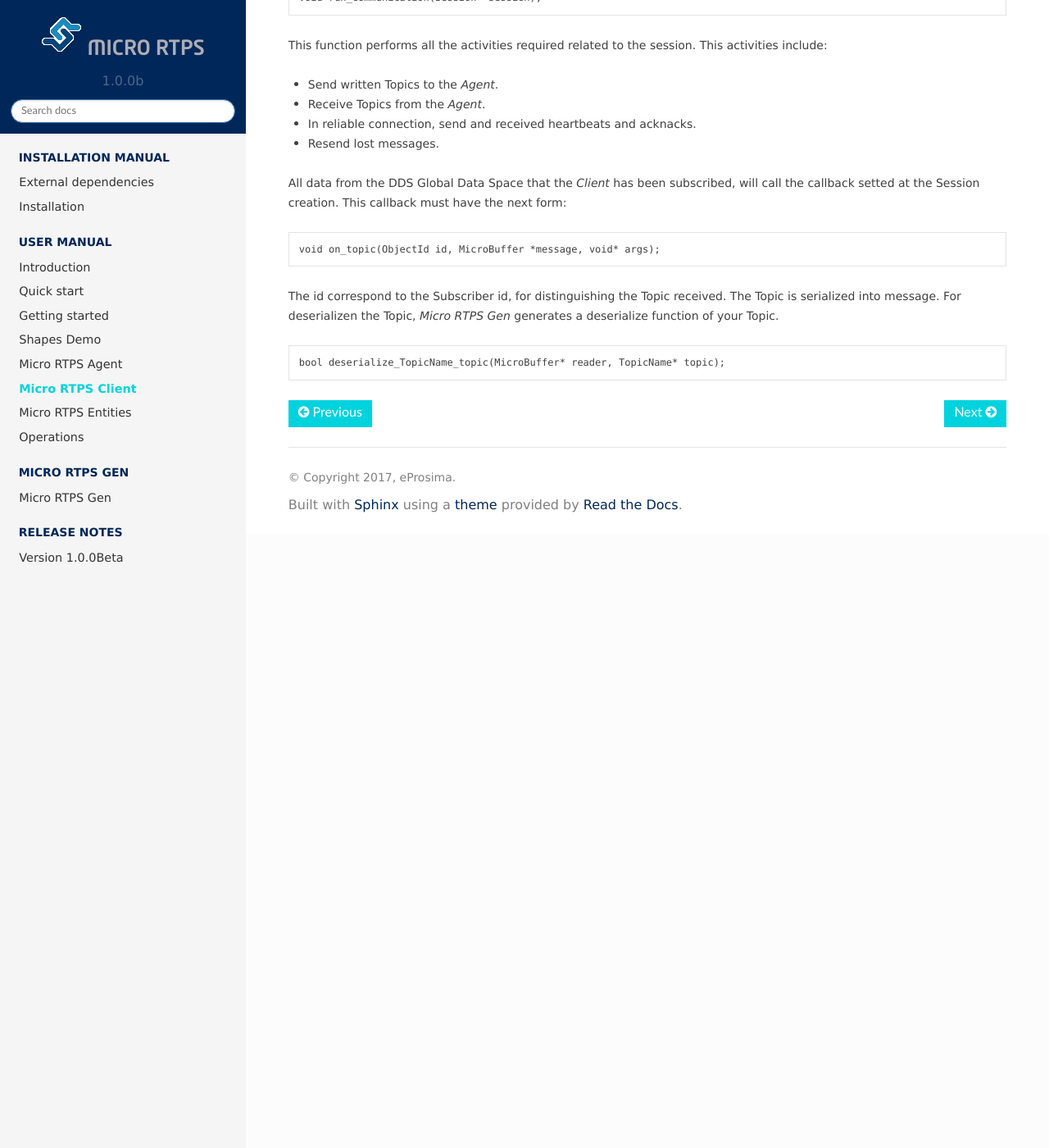
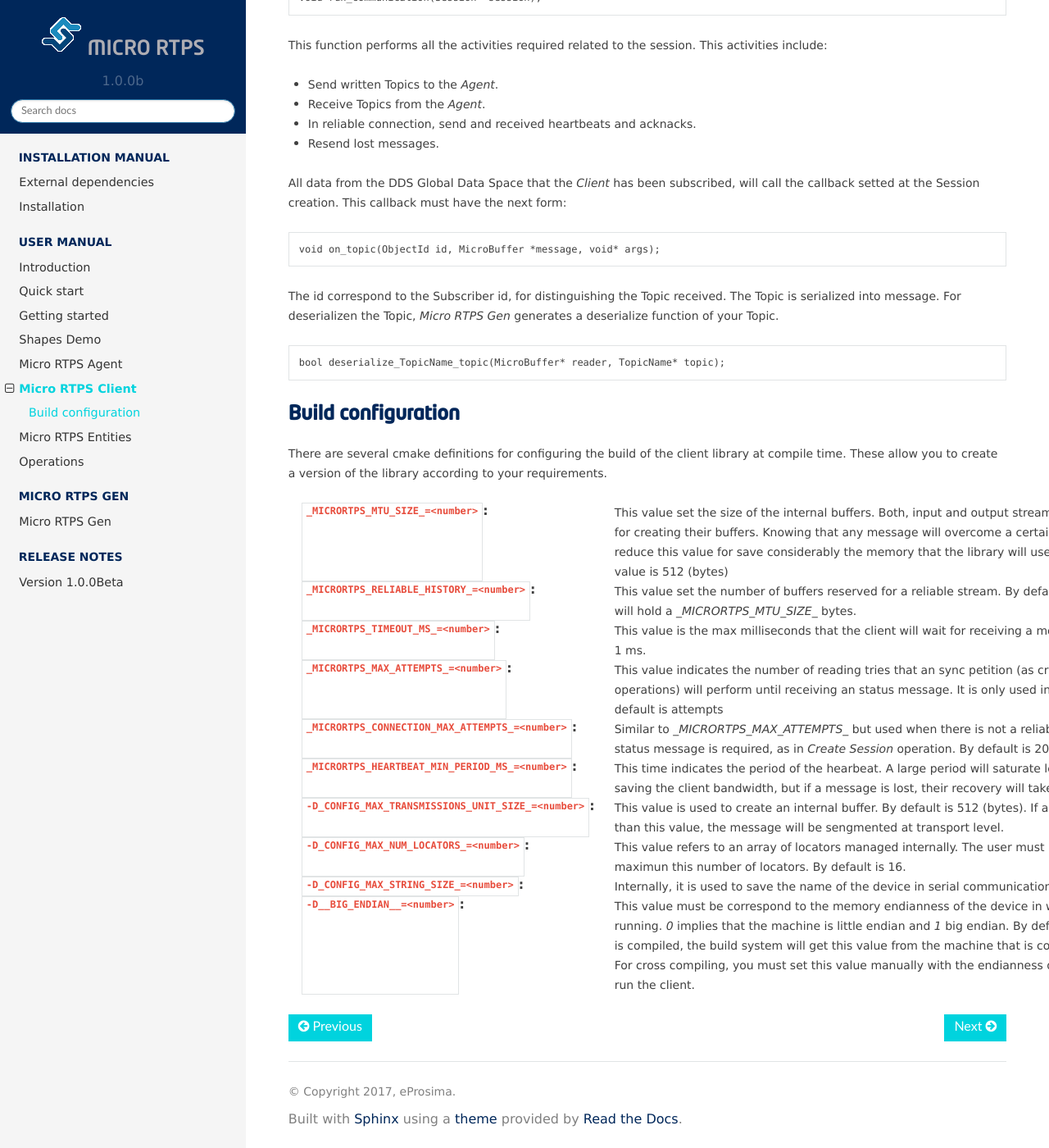
Before and after one commit to eProsima/Micro-XRCE-DDS-docs, a Sphinx documentation site: the page built from docs/client.rst, in a window 1280 px wide and 1400 px high, scrolled down 1644 px. Shown: the whole window at 82% size. Built offline with Sphinx 7.4.7 and the Read the Docs theme 2.0.0, drawn with Linux system fonts in a browser that asks for light colours; before the commit the page ends 2295 px from its top, so only the background shows below that.

Commit message:
Refs #2884. Updated client doc.
Refs #2884. Change design format

Changes for accepting merge request.

```diff
--- a/docs/client.rst
+++ b/docs/client.rst
@@ -102,3 +102,54 @@ For deserializen the Topic, *Micro RTPS Gen* generates a deserialize function of
 .. code-block:: c
 
     bool deserialize_TopicName_topic(MicroBuffer* reader, TopicName* topic);
+
+Build configuration
+-------------------
+There are several cmake definitions for configuring the build of the client library at compile time.
+These allow you to create a version of the library according to your requirements.
+
+:``_MICRORTPS_MTU_SIZE_=<number>``:
+    This value set the size of the internal buffers.
+    Both, input and output streams, will use this value for creating their buffers.
+    Knowing that any message will overcome a certain size, you can reduce this value for save considerably the memory that the library will use.
+    By default, this value is 512 (bytes)
+
+:``_MICRORTPS_RELIABLE_HISTORY_=<number>``:
+    This value set the number of buffers reserved for a reliable stream.
+    By default is 16.
+    Each buffer will hold a `_MICRORTPS_MTU_SIZE_` bytes.
+
+:``_MICRORTPS_TIMEOUT_MS_=<number>``:
+    This value is the max milliseconds that the client will wait for receiving a message.
+    By default is 1 ms.
+
+:``_MICRORTPS_MAX_ATTEMPTS_=<number>``:
+    This value indicates the number of reading tries that an sync petition (as create or delete operations) will perform until receiving an status message.
+    It is only used in reliable streams. By default is attempts
+
+:``_MICRORTPS_CONNECTION_MAX_ATTEMPTS_=<number>``:
+    Similar to `_MICRORTPS_MAX_ATTEMPTS_` but used when there is not a reliable stream and a status message is required, as in *Create Session* operation.
+    By default is 20 attemps.
+
+:``_MICRORTPS_HEARTBEAT_MIN_PERIOD_MS_=<number>``:
+    This time indicates the period of the hearbeat.
+    A large period will saturate less the network, saving the client bandwidth, but if a message is lost, their recovery will take more time.
+
+:``-D_CONFIG_MAX_TRANSMISSIONS_UNIT_SIZE_=<number>``:
+    This value is used to create an internal buffer. By default is 512 (bytes).
+    If a message is higher than this value, the message will be sengmented at transport level.
+
+:``-D_CONFIG_MAX_NUM_LOCATORS_=<number>``:
+    This value refers to an array of locators managed internally.
+    The user must be defined as maximun this number of locators.
+    By default is 16.
+
+:``-D_CONFIG_MAX_STRING_SIZE_=<number>``:
+    Internally, it is used to save the name of the device in serial communication.
+    By default is 255.
+
+:``-D__BIG_ENDIAN__=<number>``:
+    This value must be correspond to the memory endianness of the device in which the client is running.
+    `0` implies that the machine is little endian and `1` big endian.
+    By default, when the client is compiled, the build system will get this value from the machine that is compiling the library.
+    For cross compiling, you must set this value manually with the endianness of the device that run the client.
--- a/docs/installation.rst
+++ b/docs/installation.rst
@@ -70,6 +70,8 @@ On Windows first select the Visual Studio version: ::
     > cmake --build . --target install
 
 If you want to install our *Micro RTPS Client* examples you can add ``-DEPROSIMA_BUILD_EXAMPLES=ON`` to the cmake command line options.
+There are several cmake definitions for configuring the build of the client library at compile time.
+You can found them in :ref:`micro_rtps_client_label` page under `Build configuration` section.
 
 Compiling an app with the Client
 --------------------------------
```
